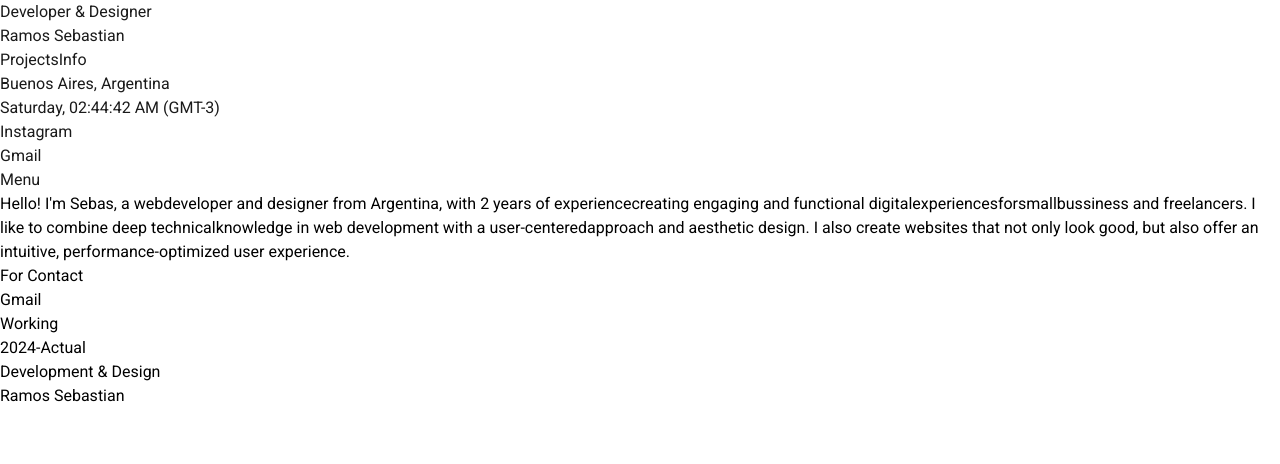
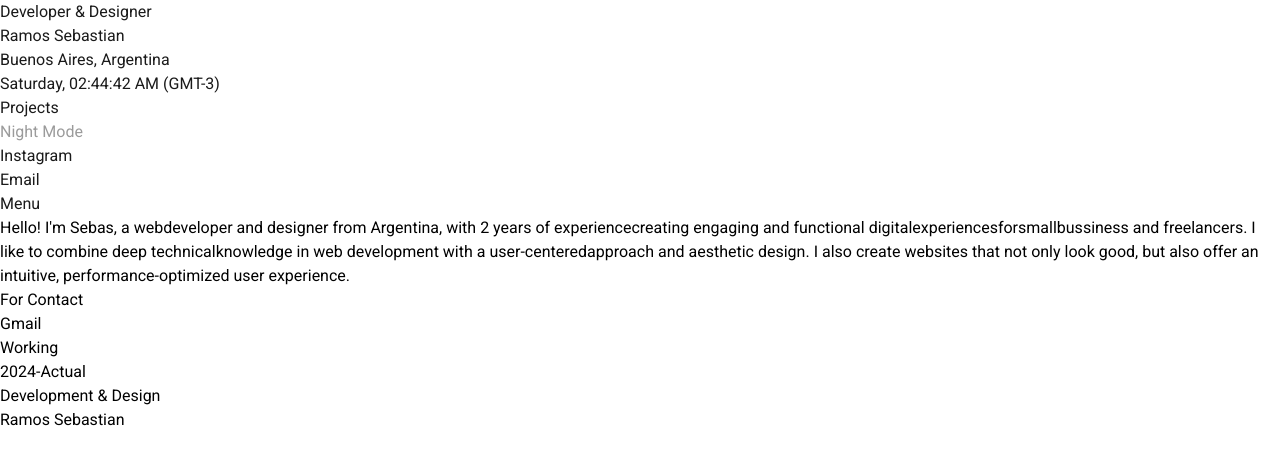
Before and after one commit to SebastianRamos01/portfolio-redesign, a Next.js app: page /about in a window 1280 px wide. Shown: the top 464 px of the page. Built offline with nearby package versions, Linux system fonts and the light colour scheme.

Commit message:
dark mode bugs fix

```diff
--- a/src/app/components/Header.tsx
+++ b/src/app/components/Header.tsx
@@ -24,14 +24,29 @@ export default function Header() {
           <p className="text-[#9B9B9B]">Ramos Sebastian</p>
         </h1>
         <div className="hidden lg:flex justify-evenly w-full">
-            <ul className='text-xs text-[#9B9B9B] flex flex-col'>
-                <Link href={"/"} className='hover:text-[#333333]'>Projects</Link>
-                <Link href={"/about"} className='hover:text-[#333333]'>Info</Link>
+            <Clock></Clock>
+            <ul className='text-xs text-[#9B9B9B] flex flex-col '>
+                <motion.li
+                  whileHover={{color: isDarkMode ? '#ffffff' : '#333333'}}>
+                  <Link href={"/"}>Projects</Link>
+                </motion.li>
+                <motion.li
+                  whileHover={{color: isDarkMode ? '#ffffff' : '#333333'}}
+                  style={{color: isDarkMode ? '#ffffff' : '#9B9B9B'}}
+                  className="flex gap-1 items-center cursor-pointer"
+                  onClick={toggleDarkMode}>
+                  Night Mode{isDarkMode && <div className="bg-white size-1 rounded"></div>}
+                </motion.li>
             </ul>
-            <Clock></Clock>
             <ul className='text-xs text-[#9B9B9B]'>
-                <p>Instagram</p>
-                <p>Gmail</p>
+              <motion.li
+                whileHover={{color: isDarkMode ? '#ffffff' : '#333333'}}>
+                <a href="http://www.instagram.com/dsign.sba/">Instagram</a>
+              </motion.li>
+              <motion.li
+                whileHover={{color: isDarkMode ? '#ffffff' : '#333333'}}>
+                <a href="mailto:sebasm.sr@gmail.com">Email</a>
+              </motion.li>
             </ul>
         </div>
         <div onClick={() => setIsOpen((isOpen) => !isOpen)} className="lg:hidden">{isOpen ? 'Close' : 'Menu'}</div>
@@ -42,23 +57,24 @@ export default function Header() {
           animate={isDarkMode ? 'nightMode' : 'lightMode'}
           className="fixed h-screen left-0 top-0 z-10 w-full flex flex-col justify-between">
             <div className="flex flex-col justify-between pt-40 pb-20 px-5 h-full">
+                <Clock></Clock>
                 <ul className="flex gap-40">
                   <Link href={"/"} className="hover:text-[#333333]">
                       Projects
                   </Link>
-                    <Link href={"/about"} className="hover:text-[#333333]">
-                        Info
-                    </Link>
-                </ul>
                   <div
                     className="flex gap-1 items-center"
                     onClick={toggleDarkMode}>
                     Night Mode{isDarkMode && <div className="bg-white size-1 rounded"></div>}
                   </div>
-                <Clock></Clock>
-                <ul className="text-xs text-[#9B9B9B]">
-                    <p>Instagram</p>
-                    <p>Gmail</p>
+                </ul>
+                <ul className="text-xs text-[#9B9B9B] flex gap-40">
+                  <li>
+                    <a href="http://www.instagram.com/dsign.sba/">Instagram</a>
+                  </li>
+                  <li>
+                    <a href="mailto:sebasm.sr@gmail.com">Email</a>
+                  </li>
                 </ul>
             </div>
             <Footer></Footer>
--- a/src/app/layout.tsx
+++ b/src/app/layout.tsx
@@ -21,15 +21,15 @@ export default function RootLayout({
 }>) {
   return (
     <html lang="en">
-      <body
-        className={roboto.className}
-      >
-        <AnimatePresence>
+        <body
+          className={roboto.className}
+          >
           <ThemeProvider>
-            {children}
+            <AnimatePresence>
+              {children}
+            </AnimatePresence>
           </ThemeProvider>
-        </AnimatePresence>
-      </body>
+        </body>
     </html>
   );
 }
--- a/src/app/page.tsx
+++ b/src/app/page.tsx
@@ -58,7 +58,8 @@ export default function Home() {
                   <motion.div
                     variants={artVariants}
                     animate={isDarkMode ? 'nightMode' : 'lightMode'}
-                    className="px-5 py-10 max-h-[380px] overflow-hidden rounded hover:bg-[#EBEBEB] cursor-pointer duration-200">
+                    whileHover={{backgroundColor: '#EBEBEB'}}
+                    className="px-5 py-10 max-h-[380px] overflow-hidden rounded cursor-pointer duration-200">
                     <div className="overflow-hidden h-52 md:h-60">
                       <Image src={`/${elem.img}`} alt={elem.title} width={1000} height={1000} priority={true}/>
                     </div>
```
Also changed, not shown: src/app/components/ImgCont.tsx (+5 -5 lines), src/app/components/Menu.tsx (+10 -3 lines), src/app/components/Project.tsx (added, +37 -0 lines), src/app/projects/[id]/page.tsx (+2 -7 lines). Lines whose indentation alone changed are shown as unchanged.
